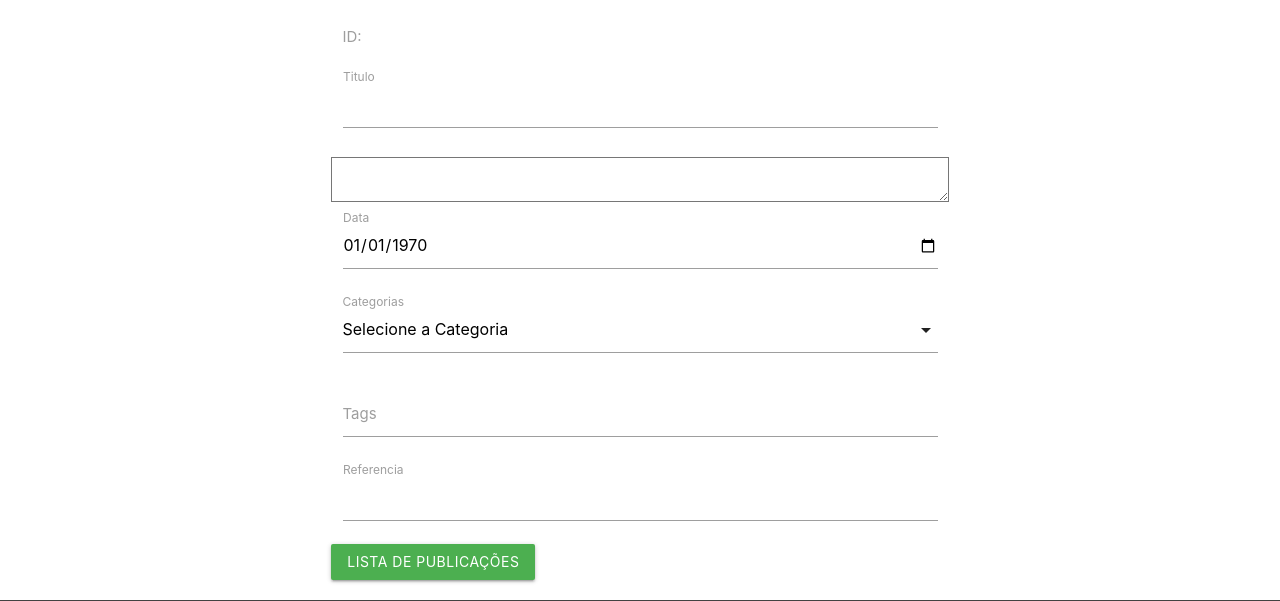
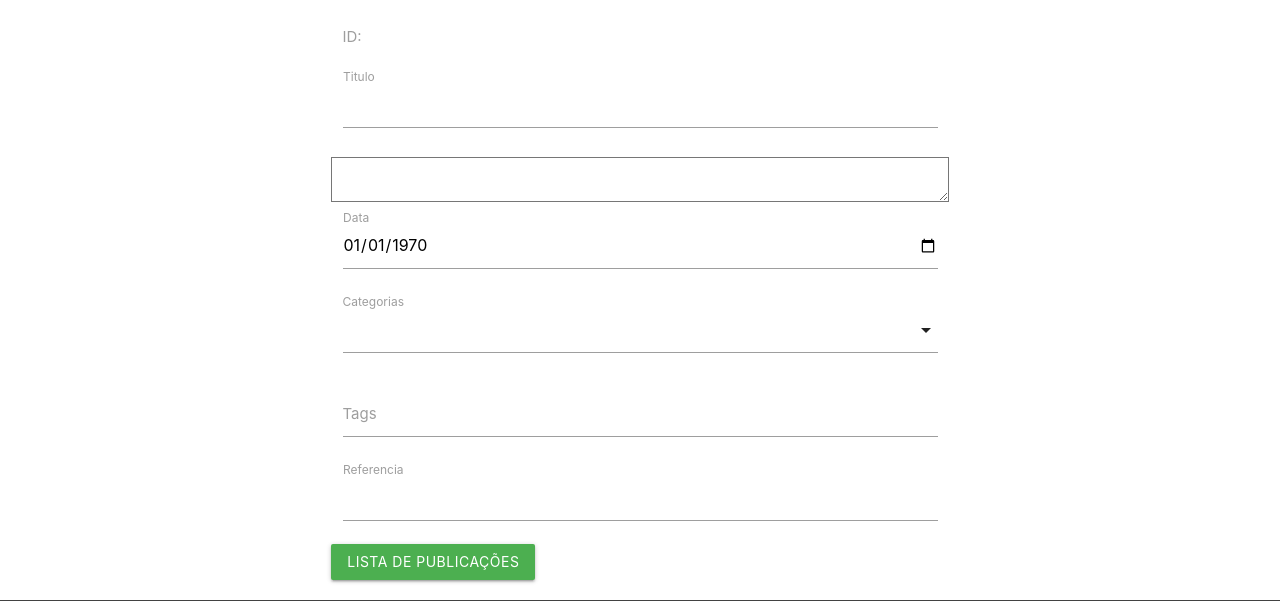
Before and after one commit to GuilhermePerroni/php, a PHP site: page /publicacoes/formularioPublicacoes.php in a window 1280 px wide. Shown: the part 95-696 px from the top of the page. Run offline with PHP 8.4, Linux system fonts and the light colour scheme; the visitor is signed in with stand-in values (Sample User, id 1); data that the repository does not hold is empty; some libraries are stand-ins or nearby versions.

Commit message:
campo categoria obrigatorio agora

```diff
--- a/publicacoes/formularioPublicacoes.php
+++ b/publicacoes/formularioPublicacoes.php
@@ -76,8 +76,8 @@ require_once 'classe/classePublicacoes.php';
 
             <!--  montador de select -->
             <div class="input-field col s12" >
-                <select name="categoria" id="categoria" >
-                <option value="" disabled selected>Selecione a Categoria</option>
+                <select name="categoria" id="categoria" required >
+
 
             <?php
             $categorias = new Publicacoes();
```
